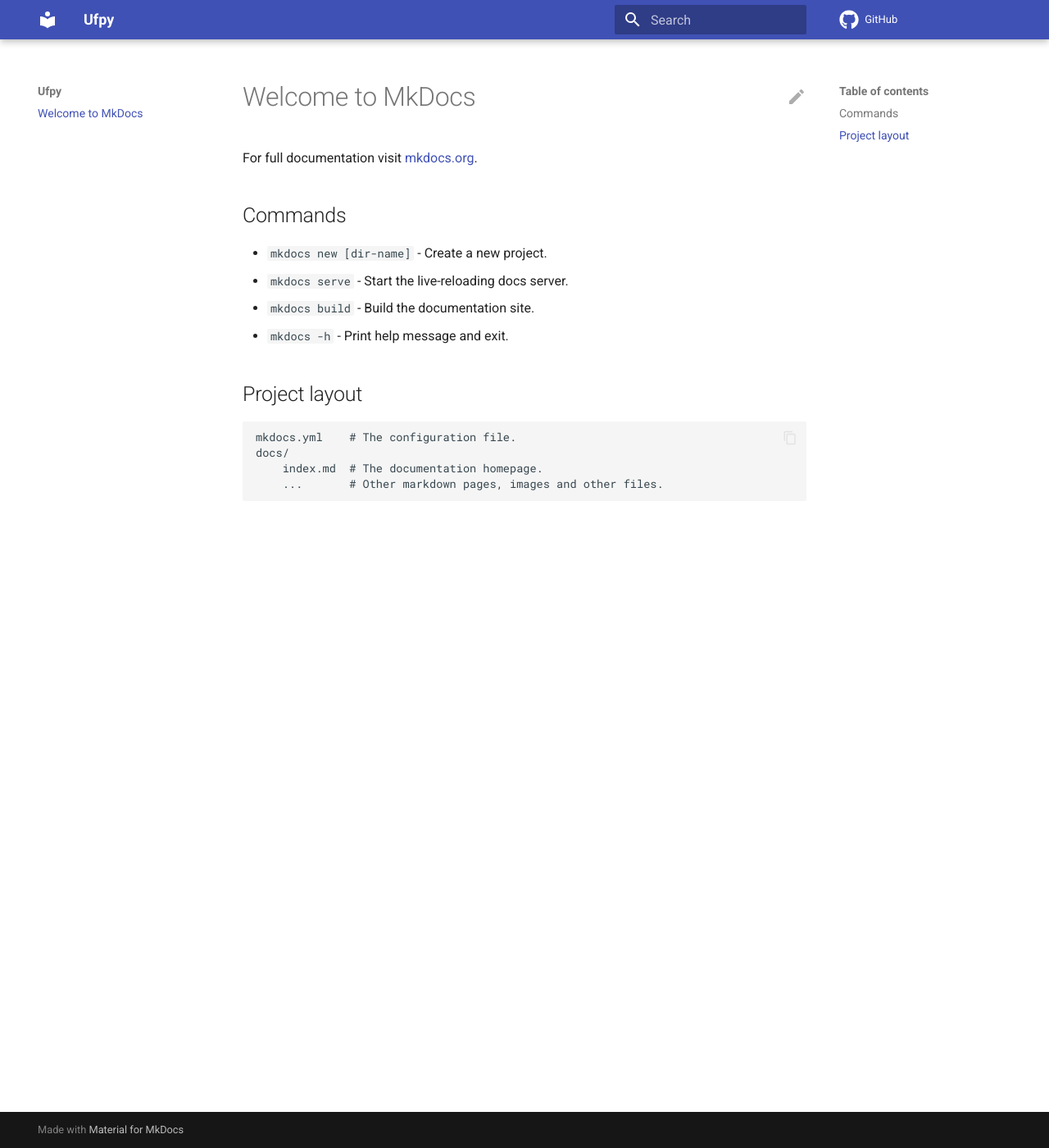
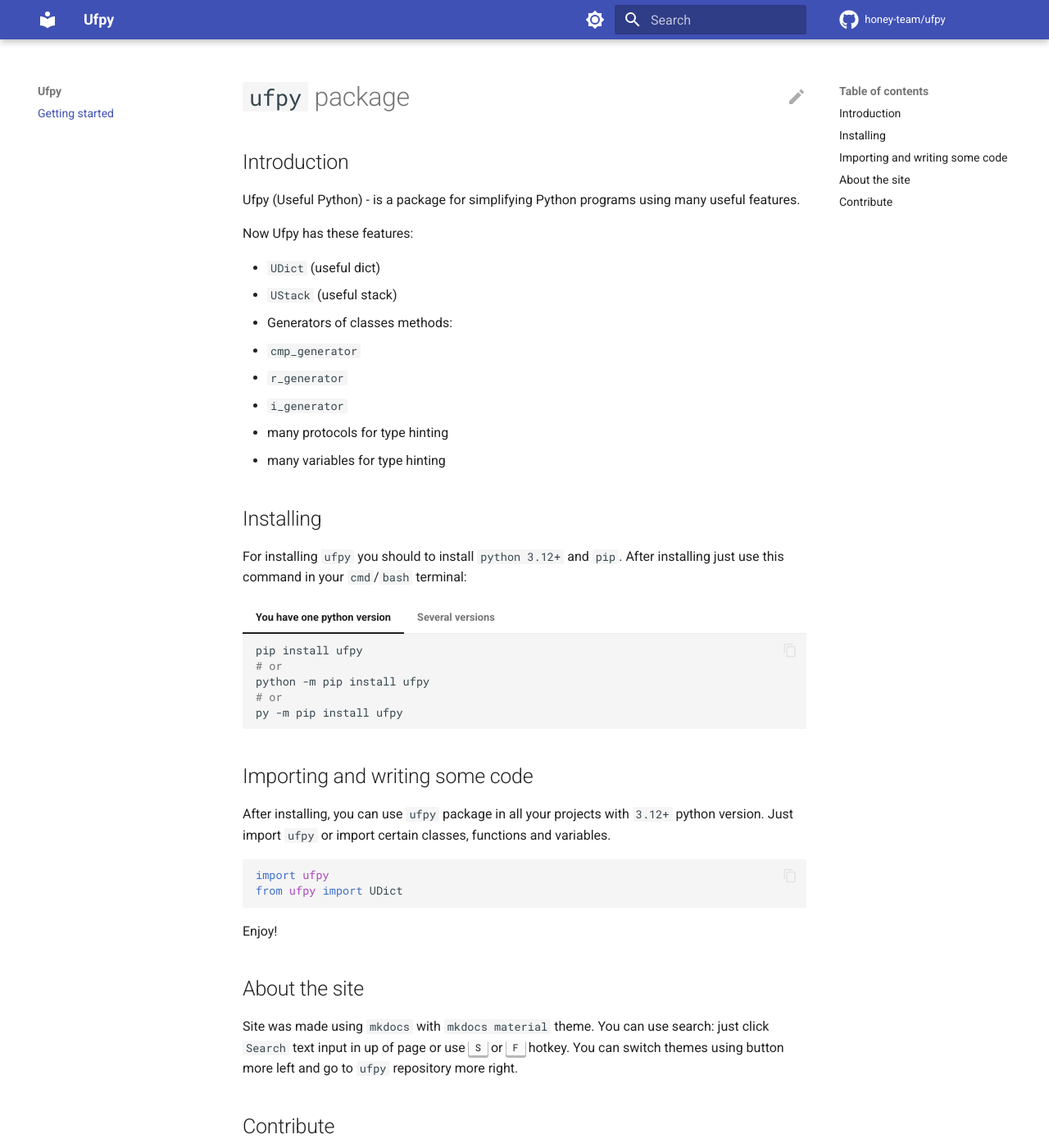
Before and after one commit to honey-team/ufpy, an MkDocs documentation site: the page built from docs/index.md, in a window 1280 px wide and 1400 px high. Shown: the whole window at 82% size. Built offline with MkDocs 1.6.1 and Material for MkDocs 9.7.7, drawn with Linux system fonts in a browser that asks for light colours; comment, search, counter and statistics services are not loaded; some of the changed text lies outside the part shown.

Commit message:
big update of site.

````diff
--- a/docs/index.md
+++ b/docs/index.md
@@ -1,17 +1,67 @@
-# Welcome to MkDocs
+---
+title: Getting started
+---
 
-For full documentation visit [mkdocs.org](https://www.mkdocs.org).
+# `ufpy` package
 
-## Commands
+## Introduction
 
-* `mkdocs new [dir-name]` - Create a new project.
-* `mkdocs serve` - Start the live-reloading docs server.
-* `mkdocs build` - Build the documentation site.
-* `mkdocs -h` - Print help message and exit.
+Ufpy (Useful Python) - is a package for simplifying Python programs using many useful features.
 
-## Project layout
+Now Ufpy has these features:
 
-    mkdocs.yml    # The configuration file.
-    docs/
-        index.md  # The documentation homepage.
-        ...       # Other markdown pages, images and other files.
+- `UDict` (useful dict)
+- `UStack` (useful stack)
+- Generators of classes methods:
+  - `cmp_generator`
+  - `r_generator`
+  - `i_generator`
+- many protocols for type hinting
+- many variables for type hinting
+
+## Installing
+
+For installing `ufpy` you should to install `python 3.12+` and `pip`. After installing just
+use this command in your `cmd`/`bash` terminal:
+
+=== "You have one python version"
+    ```shell
+    pip install ufpy
+    # or
+    python -m pip install ufpy
+    # or
+    py -m pip install ufpy
+    ```
+
+=== "Several versions"
+    ```shell
+    python -3.12 -m pip install ufpy
+    # or
+    py -3.12 -m pip install ufpy
+    ```
+
+## Importing and writing some code
+
+After installing, you can use `ufpy` package in all your projects with `3.12+` python version.
+Just import `ufpy` or import certain classes, functions and variables.
+
+```python
+import ufpy
+from ufpy import UDict
+```
+
+Enjoy!
+
+## About the site
+
+Site was made using `mkdocs` with `mkdocs material` theme. You can use search: just click `Search`
+text input in up of page or use ++s++ or ++f++ hotkey. You can switch themes using button more
+left and go to `ufpy` repository more right.
+
+## Contribute
+
+You can also contribute to `ufpy` package or `ufpy` docs site. Just go to `ufpy` repository using
+button in right-top of page. For contributing to site you can use `Edit this page` button
+(pencil icon in top of every page).
+
+<!-- md:version 4.6.3 -->
--- a/mkdocs.yml
+++ b/mkdocs.yml
@@ -1,6 +1,8 @@
 site_name: Ufpy
 site_url: https://ufpy.readthedocs.io/en/latest/
+
 repo_url: https://github.com/honey-team/ufpy
+repo_name: honey-team/ufpy
 edit_uri: edit/main/docs/
 
 theme:
@@ -8,21 +10,45 @@ theme:
   features:
     - content.action.edit
     - content.code.copy
+    - content.tooltips
+    - header.autohide
+    - search.suggest
   icon:
     repo: fontawesome/brands/github
     edit: material/pencil
-    view: material/eye
+  palette:
+    # Palette toggle for light mode
+    - media: "(prefers-color-scheme: light)"
+      scheme: default
+      toggle:
+        icon: material/brightness-7
+        name: Switch to dark mode
+
+    - media: "(prefers-color-scheme: dark)"
+      scheme: slate
+      toggle:
+        icon: material/brightness-4
+        name: Switch to system preference
+
 plugins:
   - search
+
 markdown_extensions:
+  - abbr
+  - attr_list
+  - md_in_html
   - pymdownx.highlight:
       anchor_linenums: true
-      anchor_linenums: true
       line_spans: __span
+      use_pygments: true
       pygments_lang_class: true
+  - pymdownx.details
   - pymdownx.inlinehilite
   - pymdownx.snippets
   - pymdownx.superfences
+  - pymdownx.keys
+  - pymdownx.tabbed:
+      alternate_style: true
   - markdown_include.include:
       base_path: .
   - admonition
````
